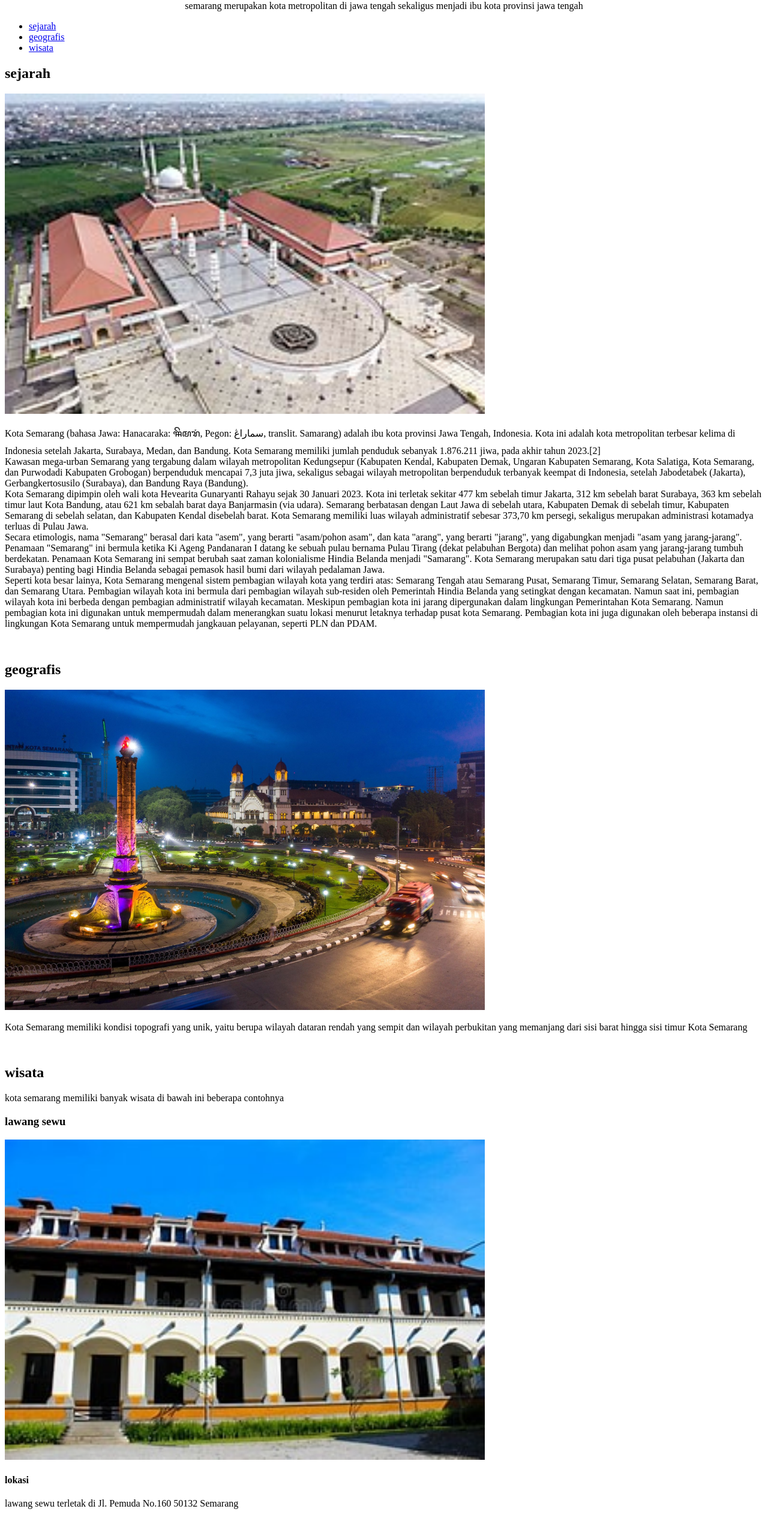
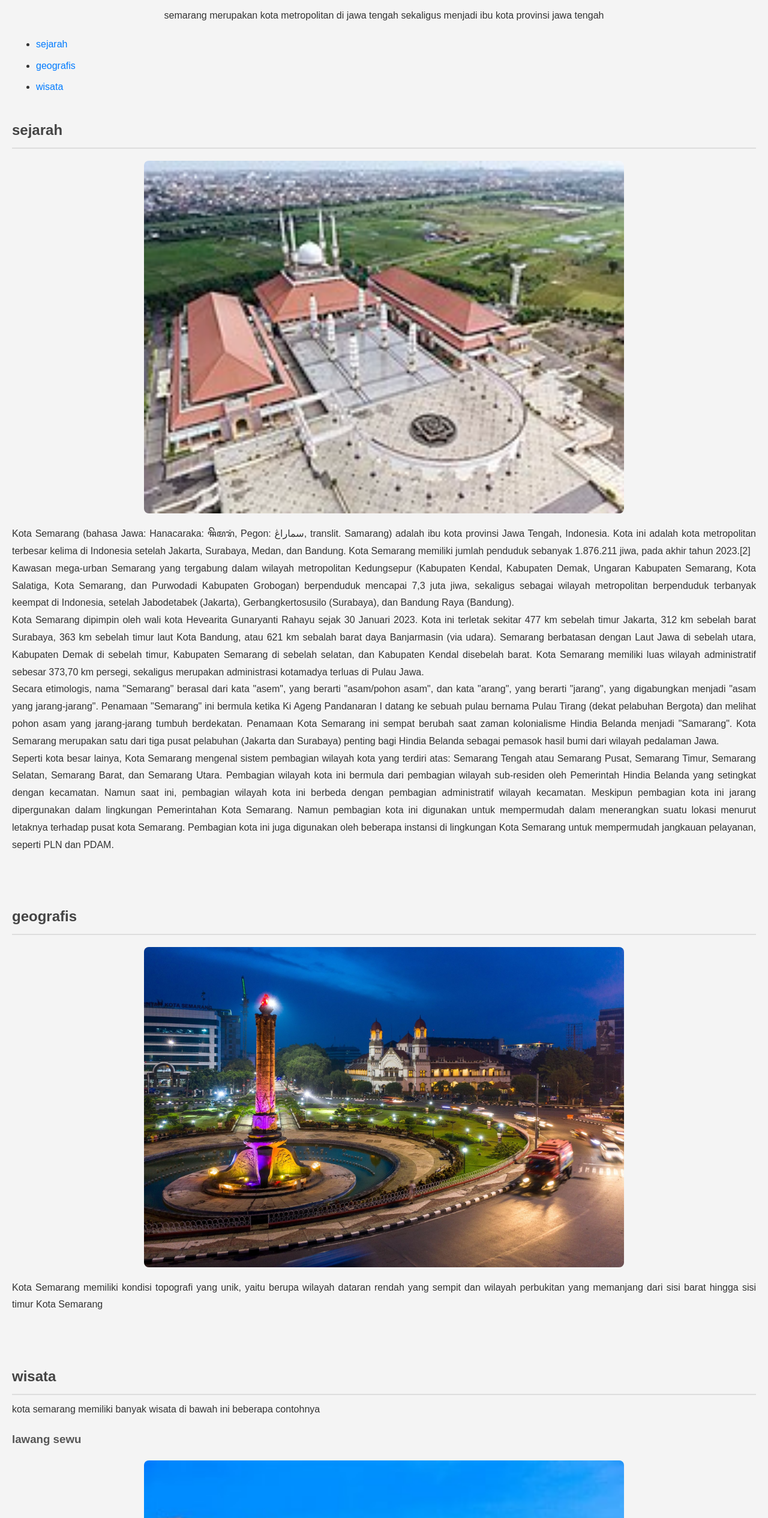
Before and after one commit to king-belzebbub/HTML-dasar, a plain HTML site: page LATIHAN WEB INTI/index.html in a window 1280 px wide. Shown: the part 79-2610 px from the top of the page at 60% size. Drawn offline with Linux system fonts and the light colour scheme.

Commit message:
css
baru

```diff
--- a/LATIHAN WEB INTI/index.html
+++ b/LATIHAN WEB INTI/index.html
@@ -3,6 +3,7 @@
 <head>
     <meta charset="UTF-8">
     <meta name="viewport" content="width=device-width, initial-scale=1.0">
+    <link rel="stylesheet" href="style.css">
     <title>Document</title>
 </head>
 <body>
--- /dev/null
+++ b/LATIHAN WEB INTI/style.css
@@ -0,0 +1,113 @@
+
+* {
+    margin: 0;
+    padding: 0;
+    box-sizing: border-box;
+}
+
+
+body {
+    font-family: Arial, sans-serif;
+    line-height: 1.6;
+    background-color: #f4f4f4;
+    color: #333;
+    margin: 20px;
+}
+
+
+h1 {
+    text-align: center;
+    color: #444;
+    margin-bottom: 20px;
+}
+
+h2 {
+    color: #444;
+    margin-top: 40px;
+    margin-bottom: 10px;
+    border-bottom: 2px solid #ddd;
+    padding-bottom: 10px;
+}
+
+h3 {
+    color: #555;
+    margin-top: 20px;
+    margin-bottom: 5px;
+}
+
+h4 {
+    color: #666;
+    margin-top: 15px;
+    margin-bottom: 5px;
+}
+
+
+p {
+    text-align: justify;
+    margin-bottom: 20px;
+    line-height: 1.8;
+}
+
+
+ul {
+    list-style-type: disc;
+    margin: 20px 0;
+    padding-left: 40px;
+}
+
+ul li {
+    margin-bottom: 10px;
+}
+
+
+a {
+    color: #007BFF;
+    text-decoration: none;
+}
+
+a:hover {
+    text-decoration: underline;
+}
+
+
+img {
+    display: block;
+    margin: 20px auto;
+    max-width: 100%;
+    height: auto;
+    border-radius: 8px;
+}
+
+
+.container {
+    max-width: 900px;
+    margin: 0 auto;
+    padding: 20px;
+    background-color: #fff;
+    border-radius: 10px;
+    box-shadow: 0 0 10px rgba(0, 0, 0, 0.1);
+}
+
+
+header {
+    text-align: center;
+    margin-bottom: 20px;
+}
+
+section {
+    margin-bottom: 40px;
+}
+
+section img {
+    border: 2px solid #ddd;
+    border-radius: 10px;
+}
+
+footer {
+    text-align: center;
+    padding: 20px;
+    background-color: #007BFF;
+    color: #fff;
+    border-radius: 10px;
+    margin-top: 40px;
+}
```
Also changed, not shown: 1 other file.
